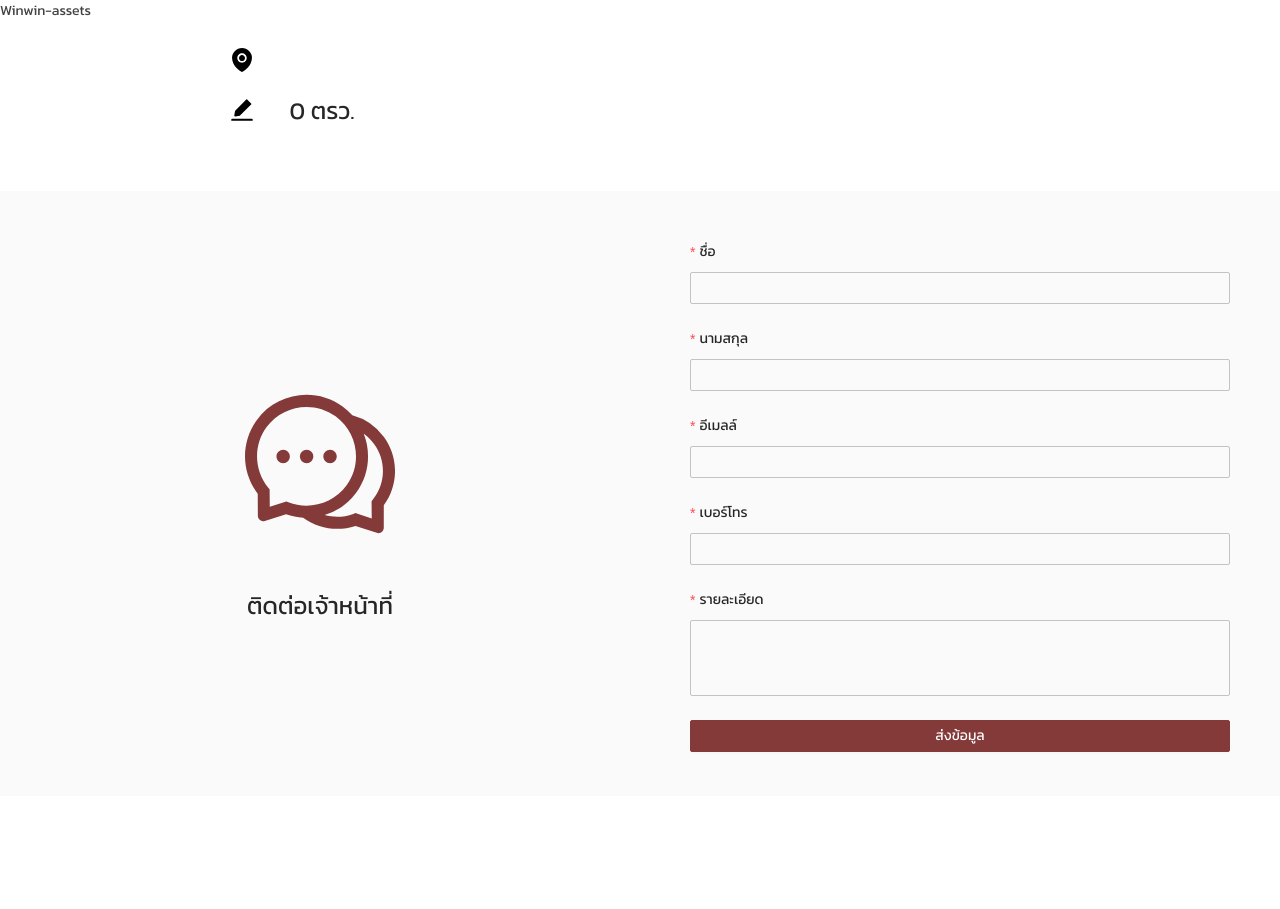
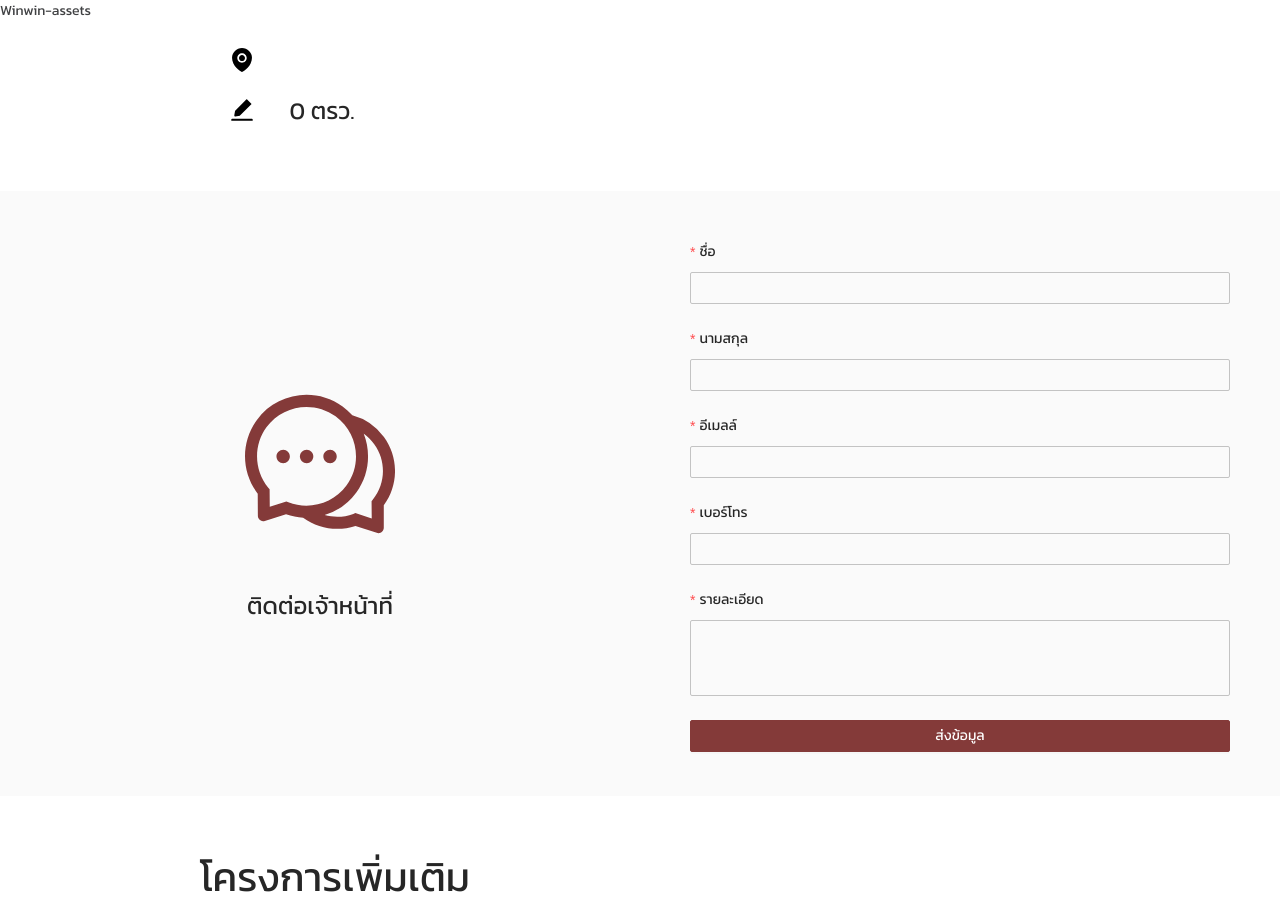
Before and after one commit to romncn/WinWin-Assets_Web, a React (Create React App) app: page /asset/1 in a window 1280 px wide. Before the commit the page ends 800 px from the top, so only its background shows below. Built offline with nearby package versions, Linux system fonts and the light colour scheme.

Commit message:
create assets suggest component

```diff
--- /dev/null
+++ b/src/components/AssetDetail/AssetsSuggest.tsx
@@ -0,0 +1,14 @@
+import React from "react";
+import { Container } from "../components/Grid";
+
+const AssetsSuggest: React.FunctionComponent = () => {
+  return (
+    <div>
+      <Container>
+        <h1>โครงการเพิ่มเติม</h1>
+      </Container>
+    </div>
+  );
+};
+
+export default AssetsSuggest;
--- a/src/views/AssetDetail.tsx
+++ b/src/views/AssetDetail.tsx
@@ -6,6 +6,7 @@ import Assets from "../data/Assets.json";
 //components
 import Detail from "../components/AssetDetail/Detail";
 import ContactAdmin from "../components/AssetDetail/ContactAdmin";
+import AssetsSuggest from "../components/AssetDetail/AssetsSuggest"
 
 export interface IAsset {
   id: string;
@@ -50,6 +51,9 @@ const AssetDetail: React.SFC = () => {
       <div style={{paddingTop:"50px"}}>
         <ContactAdmin />
       </div>
+      <div style={{paddingTop:"50px"}}>
+        <AssetsSuggest />
+      </div>
     </div>
   );
 };
```
